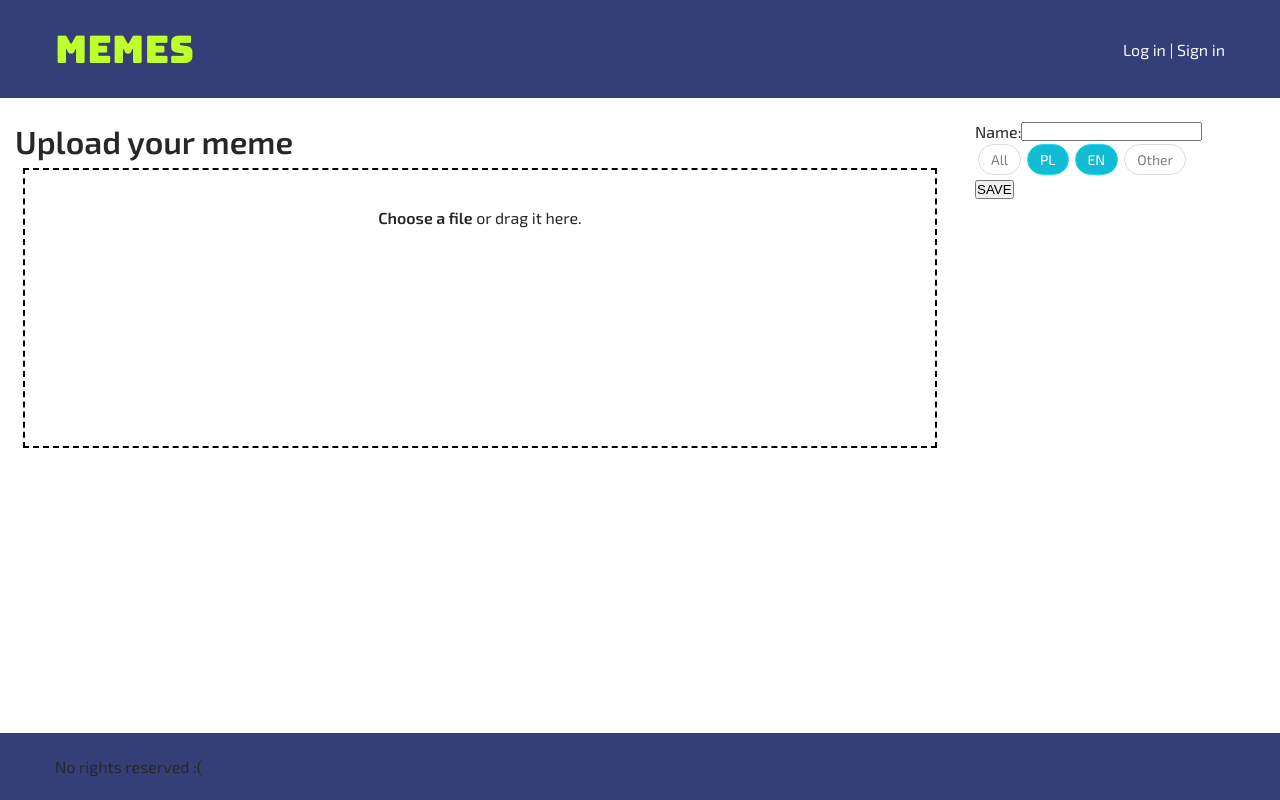
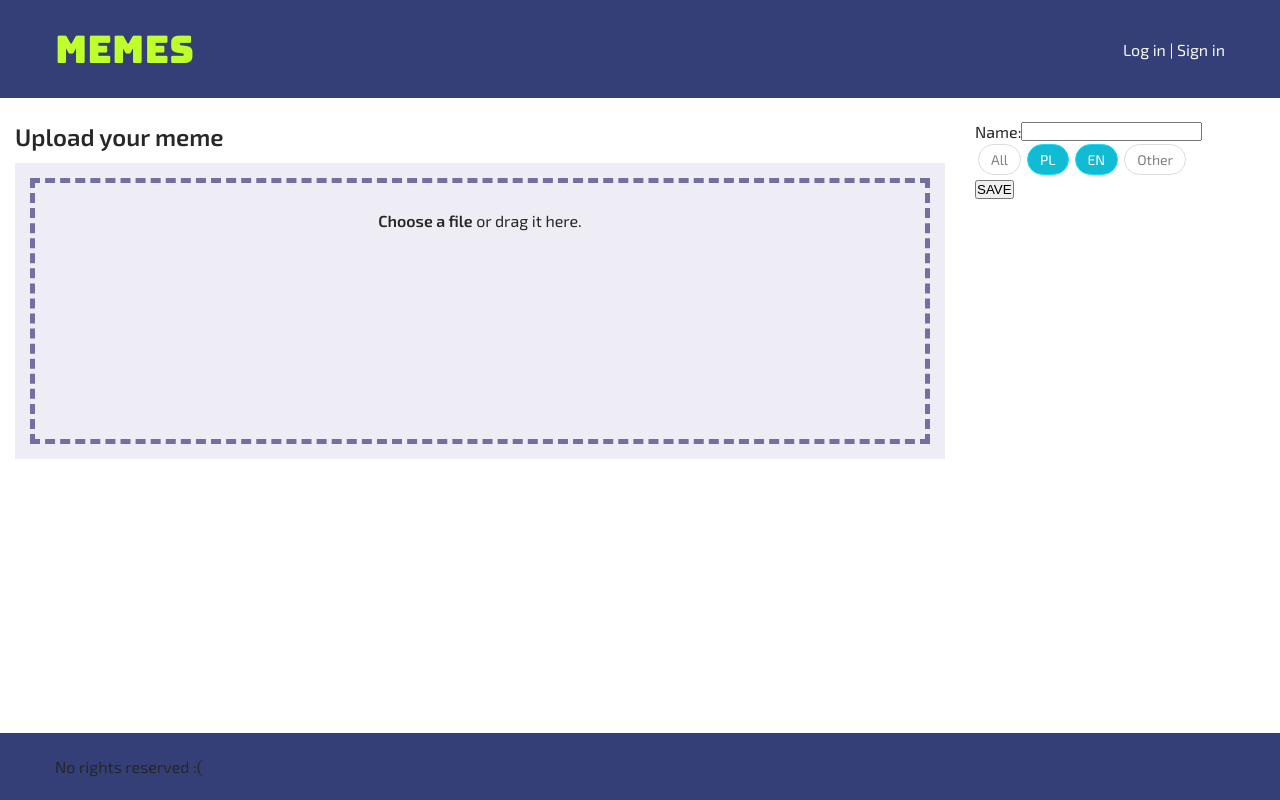
Before and after one commit to MemeRelax/MemeRelax, a Vue app: page /#/upload in a window 1280 px wide. Built offline with nearby package versions, Linux system fonts and the light colour scheme.

Commit message:
style UploadBox

```diff
--- a/src/components/UploadBox.vue
+++ b/src/components/UploadBox.vue
@@ -1,7 +1,7 @@
 <template>
   <div class="c-upload-box">
     <div class="c-upload-box__container">
-      <h1 class="heading-h1">Upload your meme</h1>
+      <h1 class="u-heading-h1">Upload your meme</h1>
       <form
         class="c-upload-box__form"
         :class="{ highlighted: highightedArea }"
@@ -27,7 +27,7 @@
             @change="onImagePick"
           />
           <label class="c-upload-box__label" for="file">
-            <strong>Choose a file</strong>
+            <strong class="c-upload-box__label--link">Choose a file</strong>
             <span class="c-upload-box__dragndrop"> or drag it here</span>.
           </label>
         </div>
@@ -88,12 +88,15 @@ export default {
 .c-upload-box__form {
   min-height: rem(200px);
   padding: spacer(6);
-  background-color: white;
-  outline: 2px dashed black;
-  outline-offset: -10px;
+  background-color: $color-primary-lightest;
+  outline: 5px dashed $color-primary-light;
+  outline-offset: -20px;
+  transition: all 0.5s;
 
   &.highlighted {
-    background-color: coral;
+    background-color: rgba($color-primary-lightest, 0.5);
+    outline: 8px dashed $color-primary;
+    outline-offset: -30px;
   }
 }
 
@@ -114,7 +117,26 @@ export default {
 }
 
 .c-upload-box__label {
+  margin-bottom: spacer(3);
   cursor: pointer;
+
+  &--link {
+    position: relative;
+    z-index: 1;
+    &:hover,
+    &:active {
+      &::before {
+        content: "";
+        position: absolute;
+        display: inline-block;
+        background-color: rgba($color-secondary, 0.3);
+        width: 100%;
+        height: 5px;
+        bottom: 0;
+        left: 0;
+      }
+    }
+  }
 }
 
 .c-upload-box__uploading,
@@ -122,8 +144,13 @@ export default {
   display: none;
 }
 
+.c-upload-box__success {
+  display: flex;
+  justify-content: center;
+}
+
 .c-upload-box__success-image {
-  margin-top: spacer(3);
+  margin-top: spacer(4);
   max-width: rem(400px);
 }
 </style>
```
